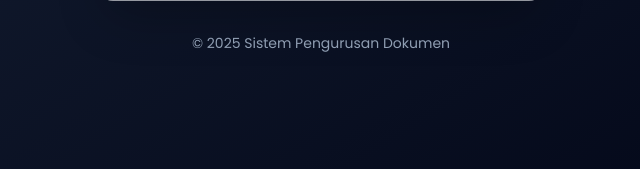
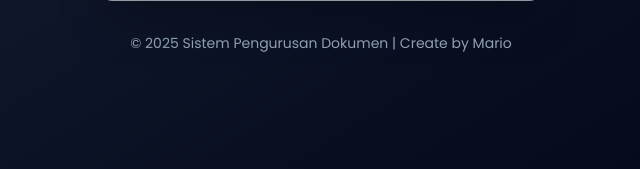
Before and after one commit to neechko/Documents-Management, a PHP site: page /login.php in a window 1280 px wide. Shown: the part 631-800 px from the top of the page, without its empty margins (319-959 px from the left). Run offline with PHP 8.4, Linux system fonts and the light colour scheme; a stand-in replaces the project's code that opens the database connection; some libraries are stand-ins or nearby versions.

Commit message:
Update footer text in login.php

```diff
--- a/public/login.php
+++ b/public/login.php
@@ -83,7 +83,7 @@ if ($_SERVER['REQUEST_METHOD'] === 'POST') {
         </div>
 
         <div class="mt-8 text-center">
-            <p class="text-slate-400 text-sm">© 2025 Sistem Pengurusan Dokumen</p>
+            <p class="text-slate-400 text-sm">© 2025 Sistem Pengurusan Dokumen | Create by Mario</p>
         </div>
     </div>
 </body>
```
